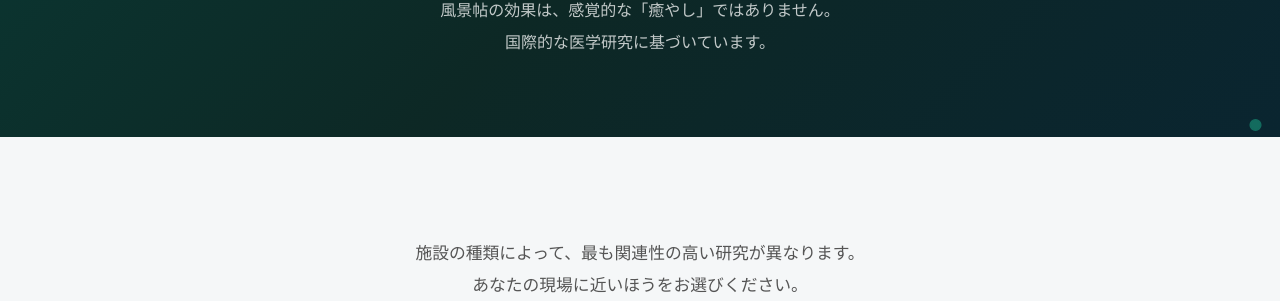
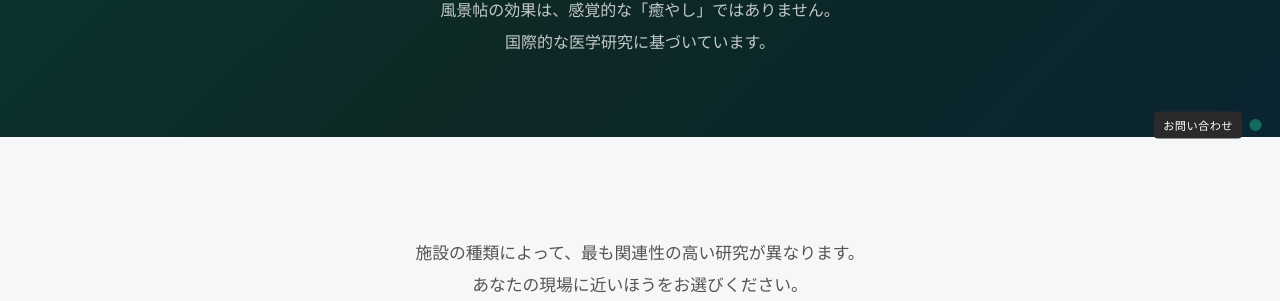
Before and after one commit to dr836gnypeq-ctrl/fukeichou-site, a Jekyll site: the page built from evidence.html, in a window 1280 px wide. Shown: the part 325-626 px from the top of the page. Built offline with Jekyll 4.4.1, drawn with Linux system fonts in a browser that asks for light colours; nearby versions of some CDN libraries.

Commit message:
show side-dot labels always on wide screens (>=1200px)

```diff
--- a/_layouts/default.html
+++ b/_layouts/default.html
@@ -35,7 +35,7 @@
 <link rel="prefetch" href="{{ '/' | relative_url }}">
 <link rel="prefetch" href="{{ '/evidence/' | relative_url }}">
 {% endif %}
-<link rel="stylesheet" href="{{ '/assets/css/style.css' | relative_url }}?v=20260317s">
+<link rel="stylesheet" href="{{ '/assets/css/style.css' | relative_url }}?v=20260317u">
 <script src="https://cdn.jsdelivr.net/npm/lucide@0.383.0/dist/umd/lucide.min.js" defer></script>
 </head>
 <body>
--- a/assets/css/style.css
+++ b/assets/css/style.css
@@ -364,6 +364,7 @@ nav a:hover{color:var(--ink);background:rgba(0,0,0,.04)}
   border-left-color:var(--ink);
 }
 .side-dot-item:hover .side-dot-label{opacity:1}
+@media(min-width:1200px){.side-dot-label{opacity:1}}
 
 /* ── B. スティッキーピルバー (Mobile ≤768px) ── */
 .pill-nav{
```
